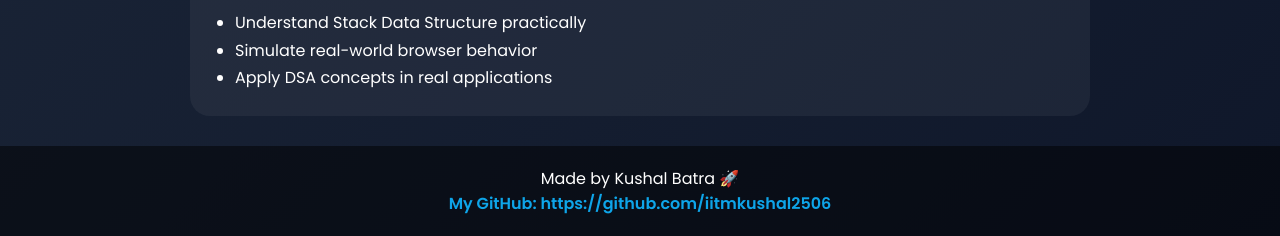
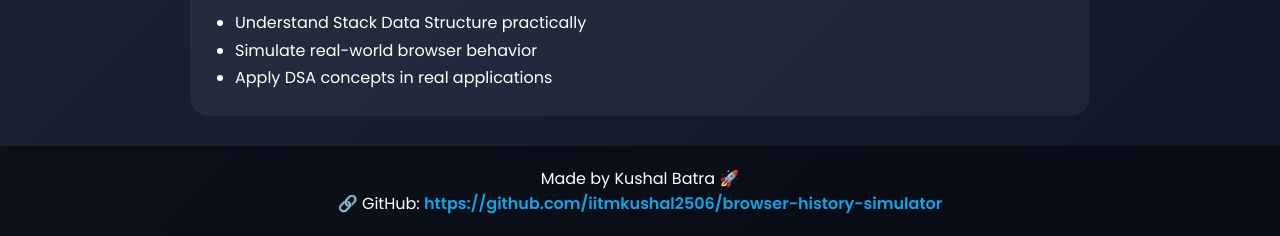
Before and after one commit to iitmkushal2506/browser-history-simulator, a Flask app: page / in a window 1280 px wide. Shown: the part 897-1133 px from the top of the page. Run offline with Flask 3, Linux system fonts and the light colour scheme.

Commit message:
Update index.html

```diff
--- a/templates/index.html
+++ b/templates/index.html
@@ -55,6 +55,7 @@
             padding: 12px;
             border-radius: 8px;
             border: none;
+            outline: none;
         }
 
         button {
@@ -80,6 +81,10 @@
         .back { background: #f59e0b; }
         .next { background: #3b82f6; }
         .reset { background: #ef4444; }
+
+        .back:hover { background: #d97706; }
+        .next:hover { background: #2563eb; }
+        .reset:hover { background: #dc2626; }
 
         .history {
             display: flex;
@@ -145,9 +150,14 @@
             background: rgba(0,0,0,0.5);
         }
 
-        footer p:last-child {
+        footer a {
             color: #0ea5e9;
+            text-decoration: none;
             font-weight: 600;
+        }
+
+        footer a:hover {
+            text-decoration: underline;
         }
 
         /* ================= RESPONSIVE ================= */
@@ -299,7 +309,12 @@
 <!-- FOOTER -->
 <footer>
     <p>Made by Kushal Batra 🚀</p>
-    <p>My GitHub: https://github.com/iitmkushal2506</p>
+    <p>
+        🔗 GitHub:
+        <a href="https://github.com/iitmkushal2506/browser-history-simulator" target="_blank">
+            https://github.com/iitmkushal2506/browser-history-simulator
+        </a>
+    </p>
 </footer>
 
 </body>
```
